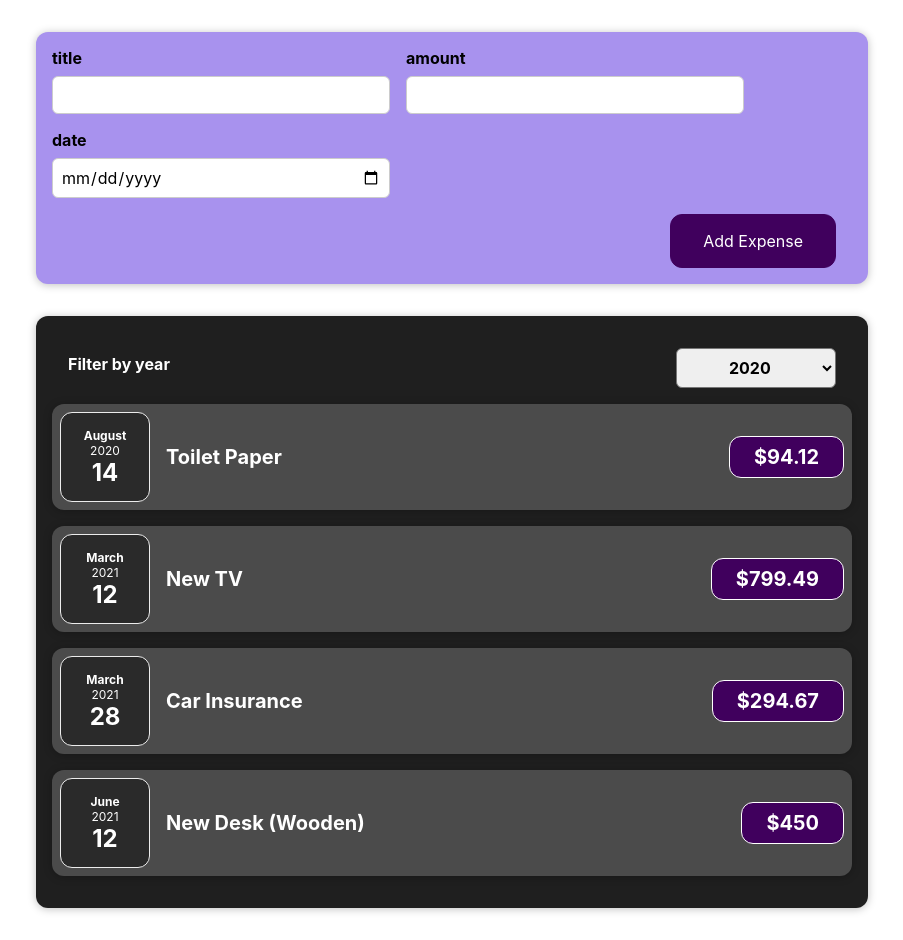
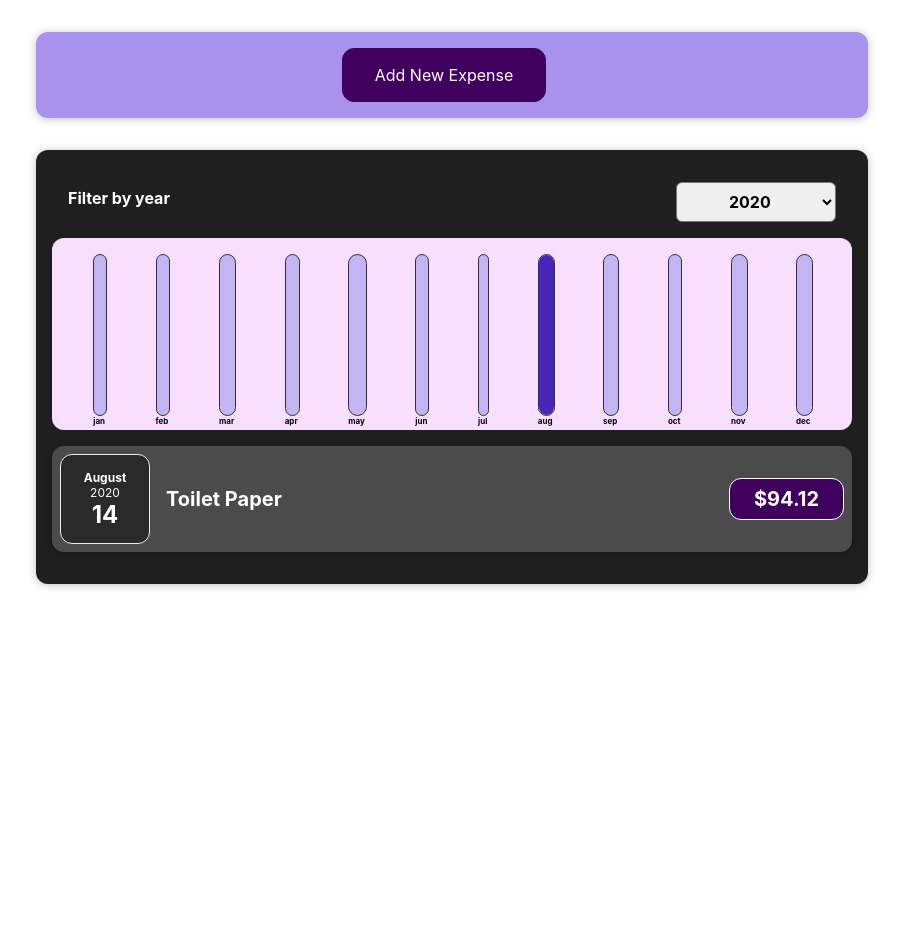
Before and after one commit to kaushalluffa/budget_calc_project, a React (Create React App) app: page / in a window 1280 px wide. Shown: the whole page, without its empty margins (188-1091 px from the left). After the commit the page ends 800 px from the top, so only its background shows below. Built offline with nearby package versions, Linux system fonts and the light colour scheme.

Commit message:
added chart

```diff
--- a/src/App.js
+++ b/src/App.js
@@ -1,11 +1,9 @@
+import React, {useState} from 'react';
 import ExpenseItem from './components/Expenses/ExpenseItem'
 import Expenses from './components/Expenses/Expenses';
 import NewExpense from './components/NewExpense/NewExpense';
 
-function App() {
-
-
-  const expenses = [
+const DUMMY_EXPENSES = [
   {
     id: 'e1',
     title: 'Toilet Paper',
@@ -27,8 +25,16 @@ function App() {
   },
 ];
 
+function App() {
+
+  const [expenses, setExpenses] = useState(DUMMY_EXPENSES)
+
+
+
   const addExpenseHandler = (expense) => {
-
+    setExpenses((prevExpenses) => {
+      return [expense, ...prevExpenses]
+    })
   }
 
   return (
--- /dev/null
+++ b/src/components/Chart/Chart.jsx
@@ -0,0 +1,17 @@
+import React from 'react'
+import ChartBar from './ChartBar'
+import './chart.css'
+
+const Chart = (props) => {
+    const dataPointValues = props.dataPoints.map(dataPoint => dataPoint.value)
+    const totalMaximum = Math.max(...dataPointValues)
+  return (
+    <div className="chart">
+        {
+            props.dataPoints.map(dataPoint => <ChartBar key={dataPoint.label} value={dataPoint.value} maxValue={totalMaximum} label={dataPoint.label} />)
+        }
+    </div>
+  )
+}
+
+export default Chart
--- /dev/null
+++ b/src/components/Chart/ChartBar.jsx
@@ -0,0 +1,20 @@
+import React from 'react'
+import './chartbar.css'
+
+const ChartBar = (props) => {
+    let barFillHeight = '0%'
+    if(props.maxValue > 0){
+        barFillHeight = Math.round((props.value / props.maxValue) * 100) + '%'
+    }
+  return (
+      <div className="char-bar">
+          <div className="chart-bar__inner">
+              <div className="chart-bar__fill" style={{height: barFillHeight}}></div>
+
+          </div>
+            <div className="chart-bar__label">{props.label}</div>
+      </div>
+  )
+}
+
+export default ChartBar
--- /dev/null
+++ b/src/components/Chart/chart.css
@@ -0,0 +1,9 @@
+.chart {
+    padding: 1rem;
+    border-radius: 12px;
+    background-color: #f8dfff;
+    text-align: center;
+    display: flex;
+    justify-content: space-around;
+    height: 10rem;
+  }
--- /dev/null
+++ b/src/components/Chart/chartbar.css
@@ -0,0 +1,30 @@
+.chart-bar {
+    height: 100%;
+    display: flex;
+    flex-direction: column;
+    align-items: center;
+  }
+
+  .chart-bar__inner {
+    height: 100%;
+    width: 100%;
+    border: 1px solid #313131;
+    border-radius: 12px;
+    background-color: #c3b4f3;
+    overflow: hidden;
+    display: flex;
+    flex-direction: column;
+    justify-content: flex-end;
+  }
+
+  .chart-bar__fill {
+    background-color: #4826b9;
+    width: 100%;
+    transition: all 0.3s ease-out;
+  }
+
+  .chart-bar__label {
+    font-weight: bold;
+    font-size: 0.5rem;
+    text-align: center;
+  }
--- a/src/components/Expenses/ExpenseItem.jsx
+++ b/src/components/Expenses/ExpenseItem.jsx
@@ -7,6 +7,7 @@ function ExpenseItem(props) {
 
 
   return (
+      <li>
       <Card className="expense-item" >
           <ExpenseDate date={props.date} />
           <div className="expense-item__description">
@@ -14,6 +15,7 @@ function ExpenseItem(props) {
               <div className="expense-item__price">${props.amount}</div>
           </div>
       </Card>
+      </li>
   )
 }
 
--- a/src/components/Expenses/Expenses.jsx
+++ b/src/components/Expenses/Expenses.jsx
@@ -2,7 +2,9 @@ import React, {useState} from 'react'
 import Card from '../UI/Card';
 import ExpensesFilter from './ExpensesFilter';
 import ExpenseItem from './ExpenseItem';
+import ExpensesList from './ExpensesList'
 import './expenses.css';
+import ExpensesChart from './ExpensesChart';
 
 function Expenses(props) {
   const [filteredYear, setFilteredYear] = useState('2020');
@@ -10,29 +12,19 @@ function Expenses(props) {
   const filterChangeHandler = selectedYear => {
     setFilteredYear(selectedYear);
   };
+
+  const filteredExpenses = props.items.filter(expense => {
+    return expense.date.getFullYear().toString() === filteredYear;
+  });
+
+
+
   return (
     <Card className="expenses">
       <ExpensesFilter selected={filteredYear} onChangeFilter={filterChangeHandler} />
-      <ExpenseItem
-        title={props.items[0].title}
-        amount={props.items[0].amount}
-        date={props.items[0].date}
-      />
-      <ExpenseItem
-        title={props.items[1].title}
-        amount={props.items[1].amount}
-        date={props.items[1].date}
-      />
-      <ExpenseItem
-        title={props.items[2].title}
-        amount={props.items[2].amount}
-        date={props.items[2].date}
-      />
-      <ExpenseItem
-        title={props.items[3].title}
-        amount={props.items[3].amount}
-        date={props.items[3].date}
-      />
+    <ExpensesChart expenses={filteredExpenses} />
+      <ExpensesList items={filteredExpenses} />
+
     </Card>
   );
 }
--- /dev/null
+++ b/src/components/Expenses/ExpensesChart.jsx
@@ -0,0 +1,29 @@
+import React from 'react'
+import Chart from '../Chart/Chart'
+
+const ExpensesChart = (props) => {
+    const chartDataPoints = [
+        {label: 'jan', value:0},
+        {label: 'feb', value:0},
+        {label: 'mar', value:0},
+        {label: 'apr', value:0},
+        {label: 'may', value:0},
+        {label: 'jun', value:0},
+        {label: 'jul', value:0},
+        {label: 'aug', value:0},
+        {label: 'sep', value:0},
+        {label: 'oct', value:0},
+        {label: 'nov', value:0},
+        {label: 'dec', value:0}
+    ]
+
+    for(const expense of props.expenses){
+        const expenseMonth = expense.date.getMonth()
+        chartDataPoints[expenseMonth].value += expense.amount
+    }
+  return (
+    <Chart dataPoints={chartDataPoints} />
+  )
+}
+
+export default ExpensesChart
--- /dev/null
+++ b/src/components/Expenses/ExpensesList.jsx
@@ -0,0 +1,25 @@
+import React from 'react';
+
+import ExpenseItem from './ExpenseItem';
+import './expenseslist.css';
+
+const ExpensesList = (props) => {
+  if (props.items.length === 0) {
+    return <h2 className='expenses-list__fallback'>Found no expenses.</h2>;
+  }
+
+  return (
+    <ul className='expenses-list'>
+      {props.items.map((expense) => (
+        <ExpenseItem
+          key={expense.id}
+          title={expense.title}
+          amount={expense.amount}
+          date={expense.date}
+        />
+      ))}
+    </ul>
+  );
+};
+
+export default ExpensesList;
--- /dev/null
+++ b/src/components/Expenses/expenseslist.css
@@ -0,0 +1,9 @@
+.expenses-list {
+    list-style: none;
+    padding: 0;
+  }
+
+  .expenses-list__fallback {
+    color: white;
+    text-align: center;
+  }
--- a/src/components/NewExpense/ExpenseForm.jsx
+++ b/src/components/NewExpense/ExpenseForm.jsx
@@ -24,7 +24,7 @@ const ExpenseForm = (props) => {
 
         const expenseData = {
             title: enteredTitle,
-            amount: enteredAmount,
+            amount: +enteredAmount,
             date: new Date(enteredDate)
         }
         props.onSaveExpenseData(expenseData)
@@ -51,6 +51,7 @@ const ExpenseForm = (props) => {
             </div>
         </div>
         <div className="new-expense__actions">
+        <button type="button" onClick={props.onCancel}>Cancel</button>
             <button type='submit'> Add Expense</button>
         </div>
     </form>
--- a/src/components/NewExpense/NewExpense.jsx
+++ b/src/components/NewExpense/NewExpense.jsx
@@ -1,19 +1,33 @@
-import React from 'react'
+import React, {useState} from 'react'
 import ExpenseForm from './ExpenseForm'
 import './newexpense.css'
 
 const NewExpense = (props) => {
+    const [isEditing, setIsEditing] = useState(false);
     const saveExpenseDataHandler = (enteredExpenseData) => {
         const expenseData ={
             ...enteredExpenseData,
             id: Math.random().toString()
         }
         props.onAddExpense(expenseData)
+        setIsEditing(false);
     }
+    const startEditingHandler = () => {
+        setIsEditing(true);
+      };
+      const stopEditingHandler = () => {
+        setIsEditing(false);
+      };
   return (
-    <div className="new-expense">
-        <ExpenseForm onSaveExpenseData={saveExpenseDataHandler} />
-    </div>
+    <div className="new-expense">{!isEditing && (
+        <button onClick={startEditingHandler}>Add New Expense</button>
+      )}
+      {isEditing && (
+        <ExpenseForm
+          onSaveExpenseData={saveExpenseDataHandler}
+          onCancel={stopEditingHandler}
+        />
+      )}</div>
   )
 }
 
```
Lines whose indentation alone changed are shown as unchanged.
